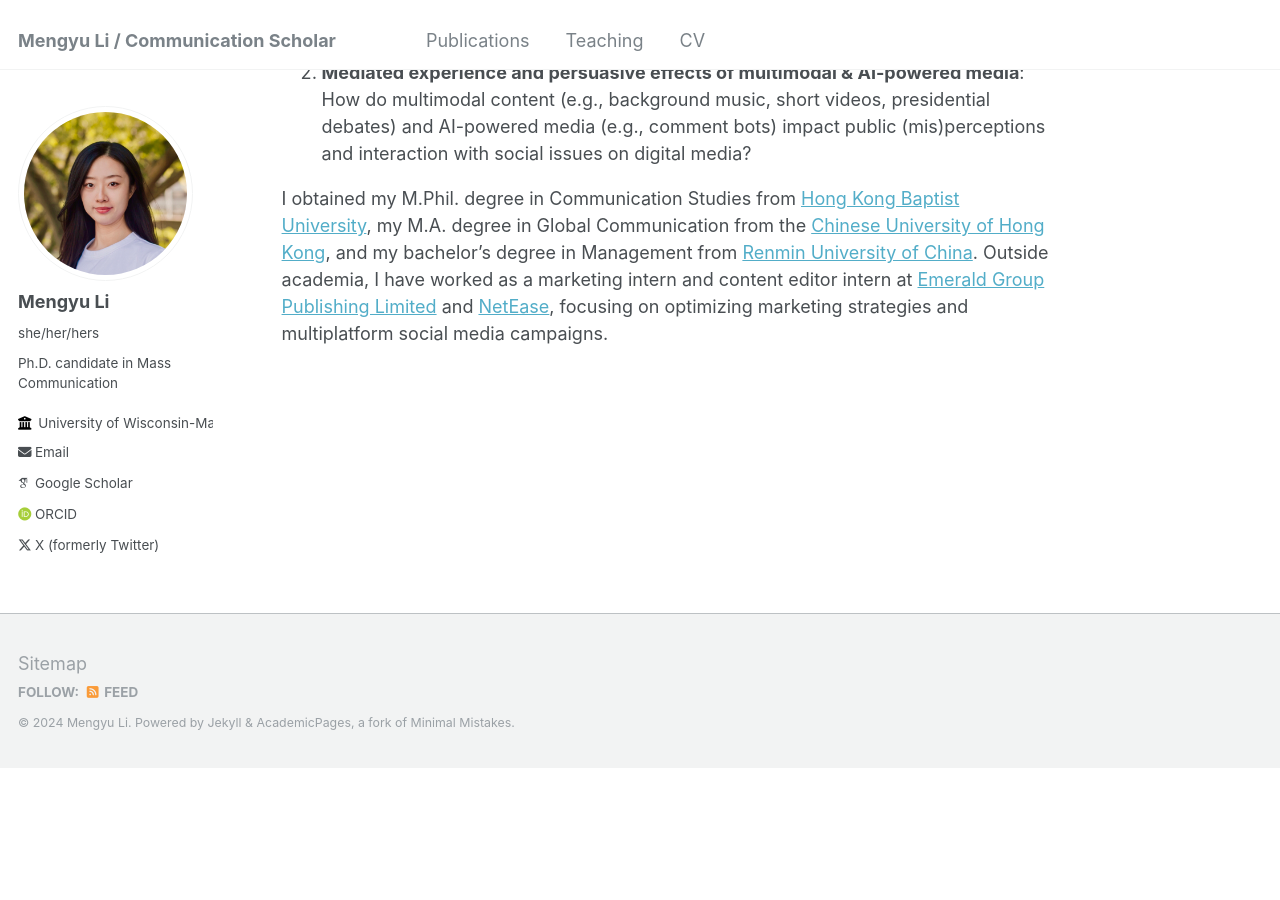
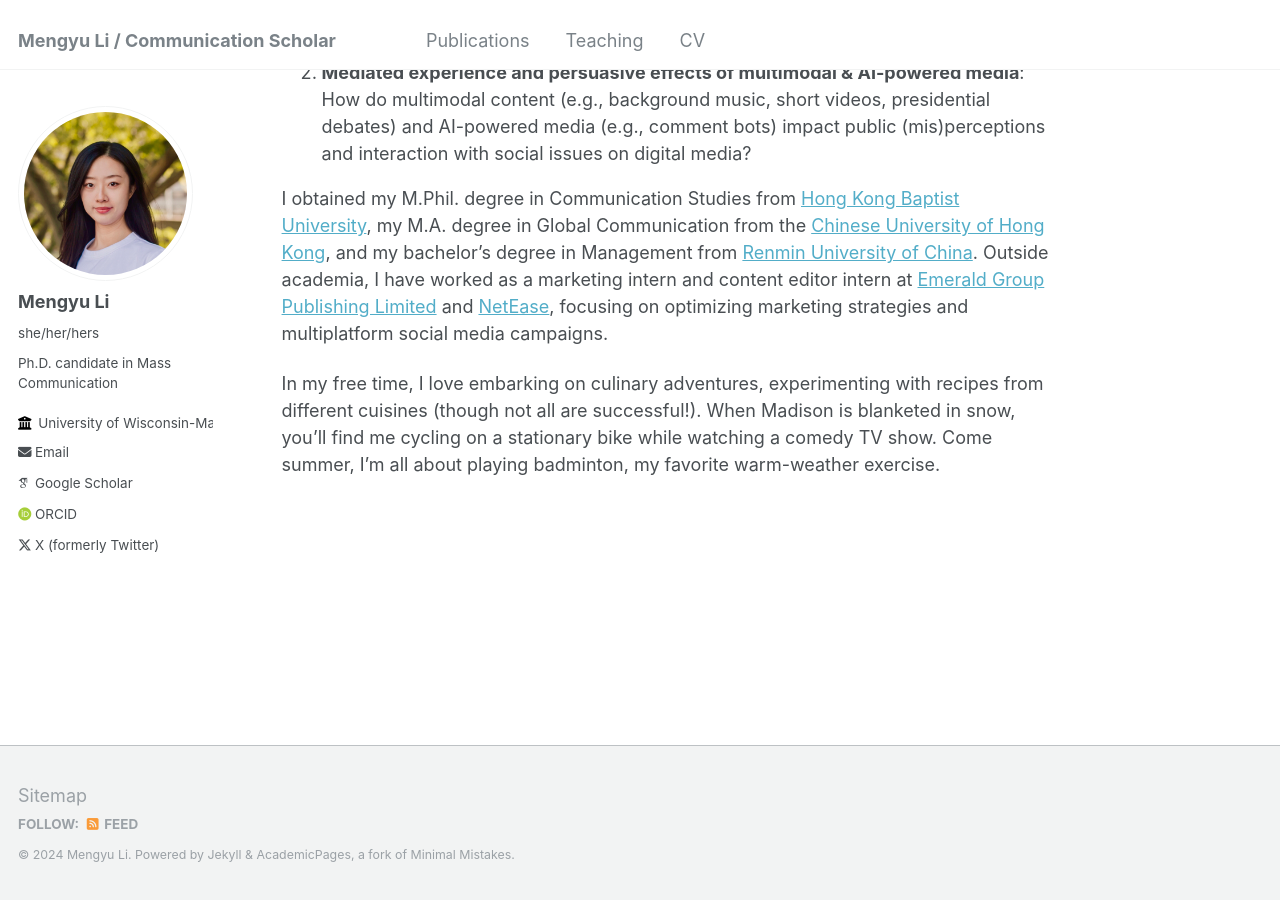
Before and after one commit to im-mengyuli/im-mengyuli.github.io, a Jekyll site: the page built from _pages/about.md, in a window 1280 px wide and 900 px high, scrolled down 604 px. Built offline with Jekyll 4.4.1, drawn with Linux system fonts in a browser that asks for light colours; some web fonts are replaced; before the commit the page ends 1373 px from its top, so only the background shows below that.

Commit message:
Update about.md

```diff
--- a/_pages/about.md
+++ b/_pages/about.md
@@ -15,3 +15,5 @@ My research focuses on digital media, political communication, and media psychol
 2. <b>Mediated experience and persuasive effects of multimodal & AI-powered media</b>: How do multimodal content (e.g., background music, short videos, presidential debates) and AI-powered media (e.g., comment bots) impact public (mis)perceptions and interaction with social issues on digital media?
 
 I obtained my M.Phil. degree in Communication Studies from [Hong Kong Baptist University](https://www.comm.hkbu.edu.hk/comd-www/english/front/index.htm), my M.A. degree in Global Communication from the [Chinese University of Hong Kong](https://www.com.cuhk.edu.hk/), and my bachelor’s degree in Management from [Renmin University of China](https://en.ruc.edu.cn/). Outside academia, I have worked as a marketing intern and content editor intern at [Emerald Group Publishing Limited](https://www.emeraldgrouppublishing.com/) and [NetEase](https://news.163.com/world/index.html), focusing on optimizing marketing strategies and multiplatform social media campaigns.
+
+In my free time, I love embarking on culinary adventures, experimenting with recipes from different cuisines (though not all are successful!). When Madison is blanketed in snow, you'll find me cycling on a stationary bike while watching a comedy TV show. Come summer, I'm all about playing badminton, my favorite warm-weather exercise.
```
